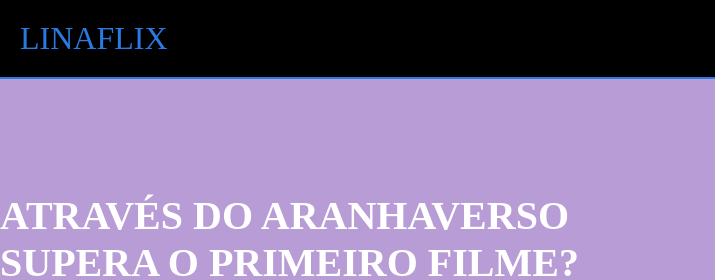
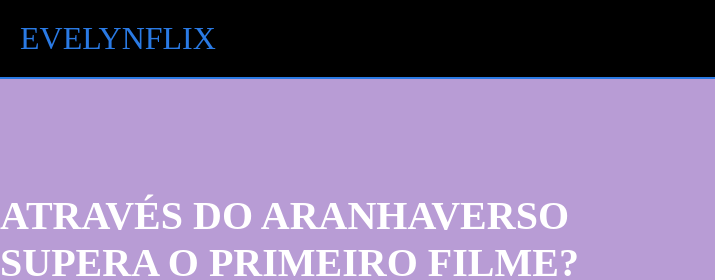
Before and after one commit to evelyn-335/Aluraflix, a plain HTML site: page index.html in a window 1280 px wide. Shown: the top 280 px of the page, 0-715 px from the left. Drawn offline with Linux system fonts and the light colour scheme.

Commit message:
Update index.html
atualizando arquivo html

```diff
--- a/index.html
+++ b/index.html
@@ -10,7 +10,7 @@
 
 <body>
 
-    <header>LINAFLIX</header>
+    <header>EVELYNFLIX</header>
 
   <section class="chamada">
     <div class="chamada-texto">
```
